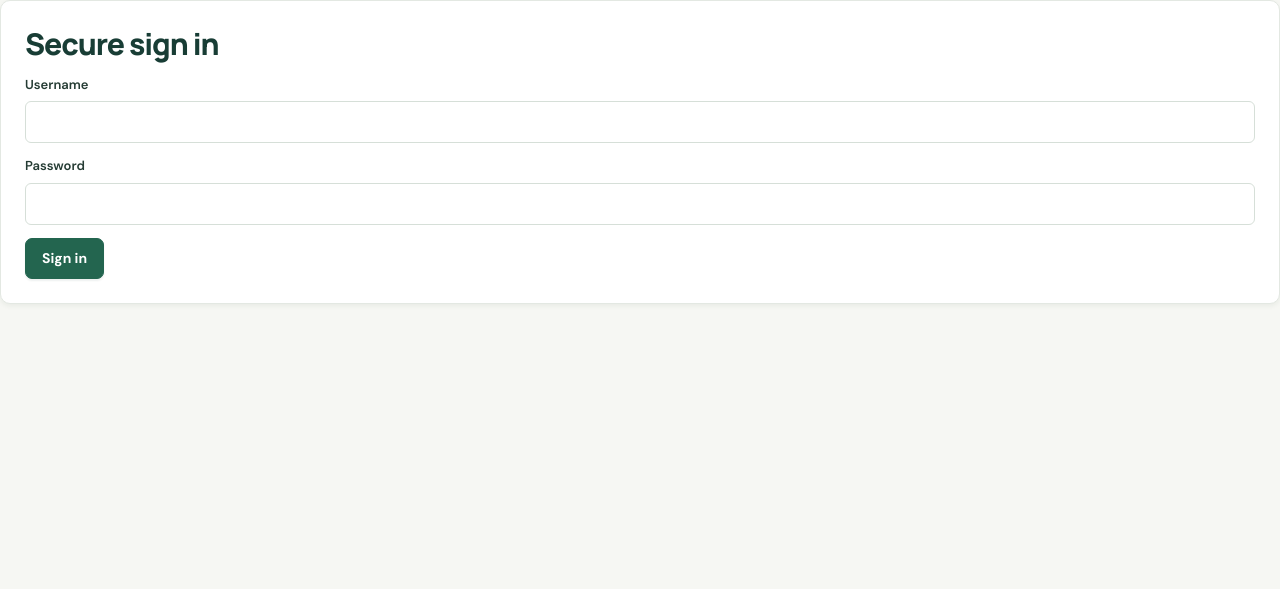
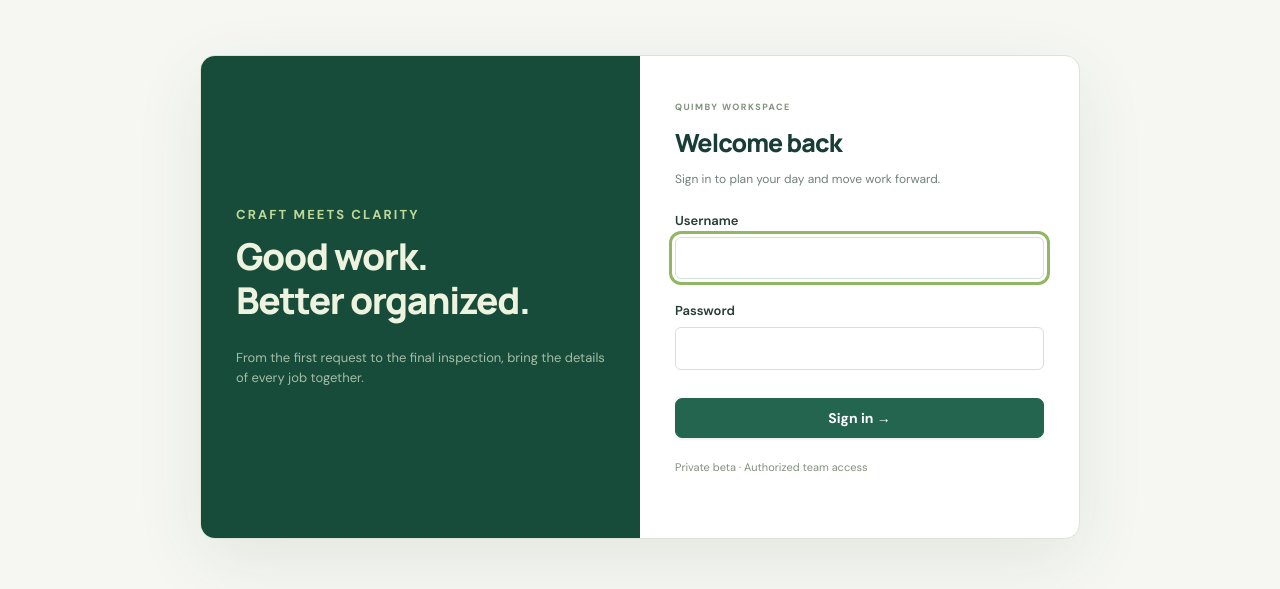
Before and after one commit to millermb24-netizen/Quimby-Construction, a Flask app: page /login in a window 1280 px wide. Shown: the part 22-611 px from the top of the page. Run offline with Flask 3, Linux system fonts and the light colour scheme; some libraries are stand-ins or nearby versions.

Commit message:
Refine login.html for the Quimby operations workspace

```diff
--- a/templates/login.html
+++ b/templates/login.html
@@ -1 +1 @@
-{% extends 'base.html' %}{% block content %}<section class="panel narrow"><h1>Secure sign in</h1><form method="post"><input type="hidden" name="csrf_token" value="{{ csrf_token() }}"><label>Username<input name="username" required autocomplete="username"></label><label>Password<input type="password" name="password" required autocomplete="current-password"></label><button class="primary">Sign in</button></form></section>{% endblock %}
+{% extends 'base.html' %}{% block title %}Sign in · Quimby{% endblock %}{% block content %}<div class="auth-layout"><section class="auth-story"><p class="eyebrow">CRAFT MEETS CLARITY</p><h1>Good work.<br>Better organized.</h1><p>From the first request to the final inspection, bring the details of every job together.</p></section><section class="auth-card"><p class="eyebrow">QUIMBY WORKSPACE</p><h2>Welcome back</h2><p class="muted">Sign in to plan your day and move work forward.</p><form method="post"><input type="hidden" name="csrf_token" value="{{csrf_token()}}"><label>Username<input name="username" required autocomplete="username" autocapitalize="none" spellcheck="false" autofocus></label><label>Password<input type="password" name="password" required autocomplete="current-password"></label><button class="primary">Sign in →</button></form><p class="section-note">Private beta · Authorized team access</p></section></div>{% endblock %}
```
